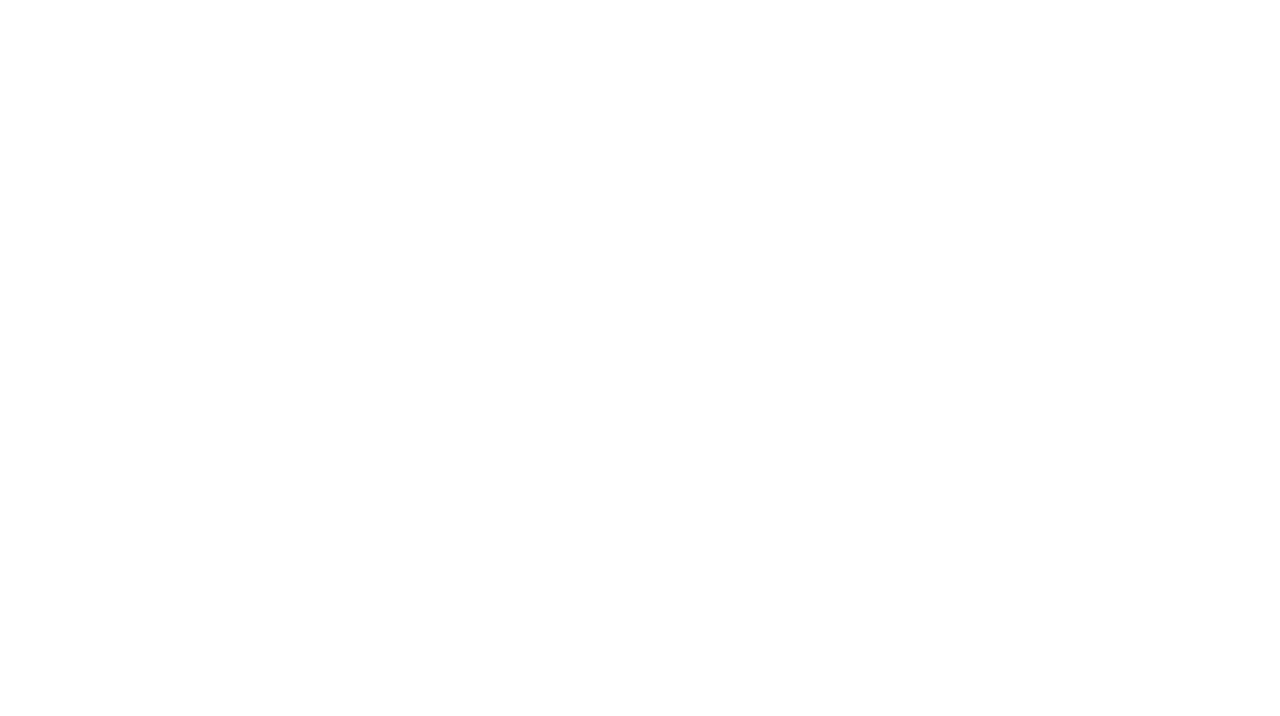
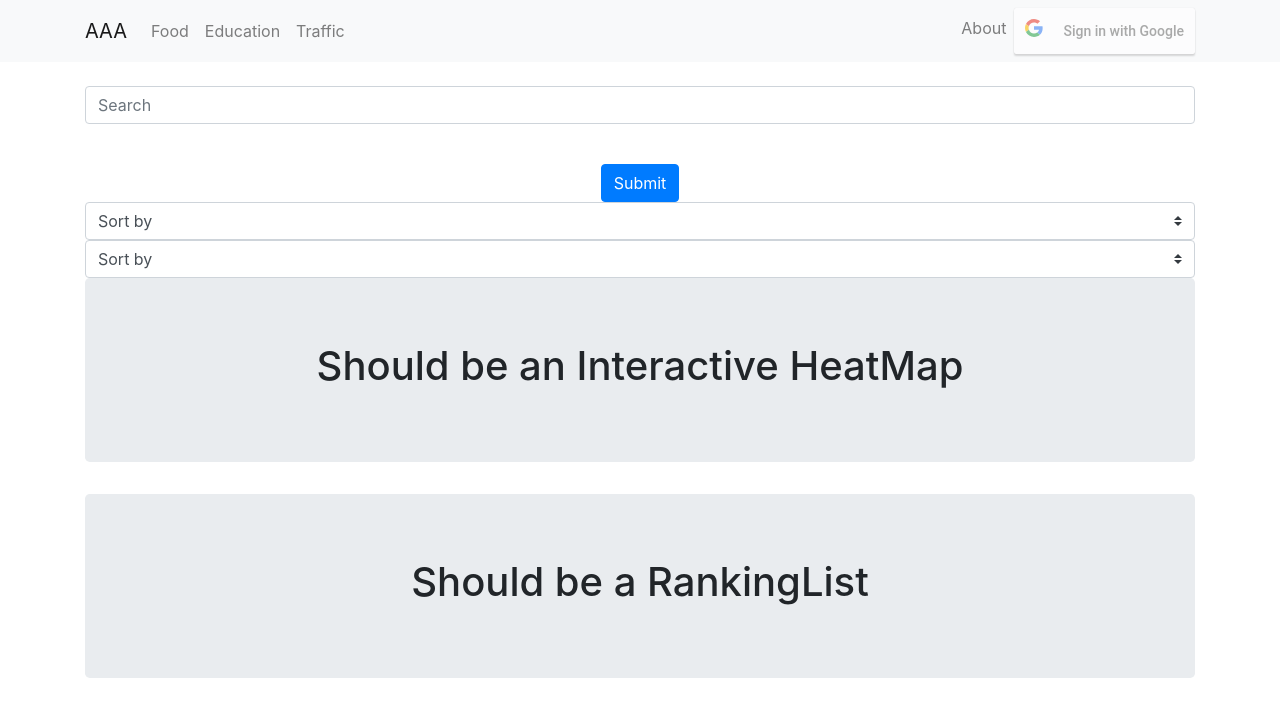
Before and after one commit to Jing-Yu33/AllAboutAustin, a React (Create React App) app in the folder Frontend/: page /food in a window 1280 px wide. Shown: the top 716 px of the page. Built offline with nearby package versions, Linux system fonts and the light colour scheme.

Commit message:
Added Food route/page and pure layout (no function yet)

```diff
--- a/Frontend/public/index.html
+++ b/Frontend/public/index.html
@@ -22,8 +22,6 @@
       work correctly both with client-side routing and a non-root public URL.
       Learn how to configure a non-root public URL by running `npm run build`.
     -->
-    <!-- Popper.js -->
-    <script src="https://cdnjs.cloudflare.com/ajax/libs/popper.js/1.14.7/popper.min.js"></script>
     <!-- BootStrap4 -->
     <link rel="stylesheet" href="https://maxcdn.bootstrapcdn.com/bootstrap/4.0.0/css/bootstrap.min.css" integrity="sha384-Gn5384xqQ1aoWXA+058RXPxPg6fy4IWvTNh0E263XmFcJlSAwiGgFAW/dAiS6JXm" crossorigin="anonymous">
     <title>All About Austin</title>
--- a/Frontend/src/App.js
+++ b/Frontend/src/App.js
@@ -4,9 +4,8 @@ import { BrowserRouter, Route } from 'react-router-dom';
 import Landing from './components/landing/Landing'
 import About from './components/about/About'
 import Survey from './components/survey/Survey'
+import Food from './components/food/Food'
 import './App.css';
-
-
 
 class App extends Component {
 
@@ -22,6 +21,9 @@ class App extends Component {
         <BrowserRouter>
             <Route path="/survey" exact component={Survey} />
         </BrowserRouter>
+        <BrowserRouter>
+            <Route path="/food" exact component={Food} />
+        </BrowserRouter>
       </div>
     );
   }
--- /dev/null
+++ b/Frontend/src/components/food/Food.js
@@ -0,0 +1,58 @@
+import React, { Component } from 'react';
+import TopBar from "../navbar/TopBar";
+import SearchBar from '../searchAndSort/SearchBar';
+import SortDropdown from '../searchAndSort/SortDropdown';
+import HeatMap from '../heatmap/HeatMap';
+import RankingList from '../rankingList/RankingList';
+
+class Food extends Component {
+    state = ({
+        term: ""
+    })
+
+    onSearchBarSubmit = async (term) => {
+        console.log(term);
+        // Get search term, query data from Database, display the data
+        this.setState({
+          term: term,
+        });
+      };
+
+    componentDidUpdate(){
+        // STATE updated,
+        // redirect new page?? or hide heatmap, show new component??
+
+        // What's the meaning of search here???
+    }
+
+    render(){
+        var category = new Array("Food", "Traffic", "Education");
+        var order = new Array("From Low to High", "From High to Low");
+        return(
+            <div>
+                <TopBar />
+                <div className="container">
+                    <div>
+                        <div>
+                            <SearchBar onSearchBarSubmit={this.onSearchBarSubmit}/>
+                        </div>
+                        <div>
+                            <SortDropdown name="category" options={category}/>
+                        </div>
+                        <div>
+                            <SortDropdown name="order" options={order}/>
+                        </div>
+                    </div>
+                    <div>
+                        <HeatMap />
+                    </div>
+                    <div>
+                        <RankingList />
+                    </div>
+                </div>
+            </div>
+        );
+    }
+}
+
+export default Food;
--- /dev/null
+++ b/Frontend/src/components/heatmap/HeatMap.js
@@ -0,0 +1,15 @@
+import React, { Component } from 'react';
+
+class HeatMap extends Component {
+
+
+    render() {
+        return(
+            <div className="jumbotron">
+                <h1>Should be an Interactive HeatMap</h1>
+            </div>
+        )
+  }
+}
+
+export default HeatMap;
--- a/Frontend/src/components/navbar/CategorySwitch.js
+++ b/Frontend/src/components/navbar/CategorySwitch.js
@@ -5,7 +5,7 @@ class CategorySwitch extends Component {
         return(
             <ul className="navbar-nav mr-auto">
                 <li className="nav-item">
-                    <a className="nav-link" href="#">Food</a>
+                    <a className="nav-link" href="/food">Food</a>
                 </li>
                 <li className="nav-item">
                     <a className="nav-link" href="#">Education</a>
--- /dev/null
+++ b/Frontend/src/components/rankingList/RankingList.js
@@ -0,0 +1,16 @@
+import React, { Component } from 'react';
+
+class RankingList extends Component {
+
+
+    render() {
+        return(
+            <div className="jumbotron">
+                <h1>Should be a RankingList</h1>
+            </div>
+
+        )
+  }
+}
+
+export default RankingList;
--- /dev/null
+++ b/Frontend/src/components/searchAndSort/SearchBar.js
@@ -0,0 +1,26 @@
+import React, { Component } from 'react';
+
+class SearchBar extends Component {
+    state = {value: ""}
+
+    onSearchBarSubmit(event){
+        event.preventDefault();
+        this.props.onSearchBarSubmit(this.state.value);
+    }
+
+    render() {
+        return (
+            <form onSubmit={(e) => this.onSearchBarSubmit(e)}>
+            <div className="form-group">
+                <label htmlFor="search"></label>
+                <input type="text" className="form-control" aria-describedby="emailHelp" placeholder="Search"
+                    name="term" value = {this.state.value} onChange = {(e) => this.setState({value: e.target.value})}
+                />
+            </div>
+            <button type="submit" className="btn btn-primary">Submit</button>
+            </form>
+        );
+  }
+}
+
+export default SearchBar;
--- /dev/null
+++ b/Frontend/src/components/searchAndSort/SortDropdown.js
@@ -0,0 +1,29 @@
+import React, { Component } from 'react';
+
+class SortDropdown extends Component {
+    state = {value: ""}
+
+    options = () => {
+        console.log(this.props.options.length);
+        const OptionList = this.props.options.map((option) => {
+            return <option value={option}>{option}</option>
+        })
+    }
+
+    render() {
+        const OptionList = this.props.options.map((option) => {
+            return <option value={option}>{option}</option>
+        })
+
+        return (
+                <div className="input-group">
+                    <select className="custom-select" name={this.props.name}>
+                        <option defaultValue>Sort by</option>
+                        {OptionList}
+                    </select>
+                </div>
+        );
+  }
+}
+
+export default SortDropdown;
```
